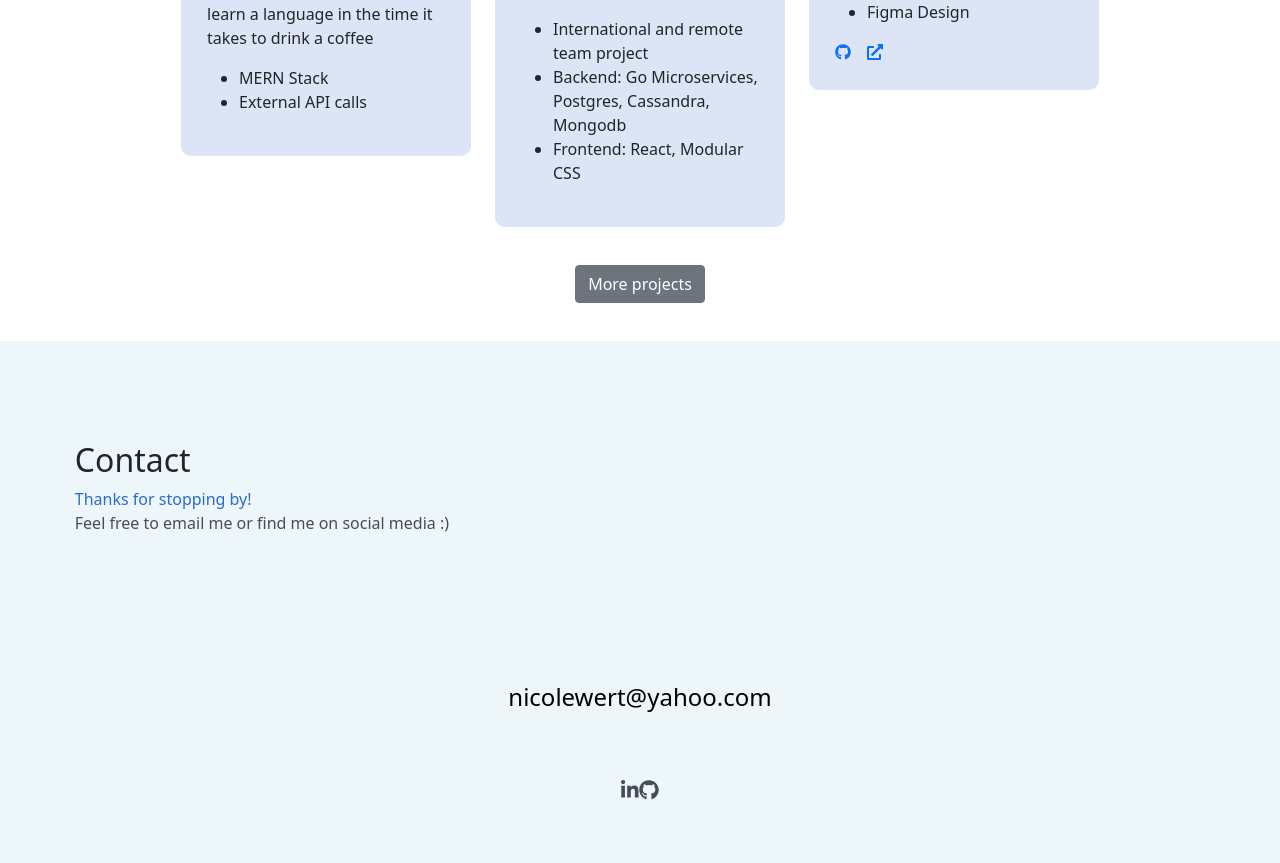
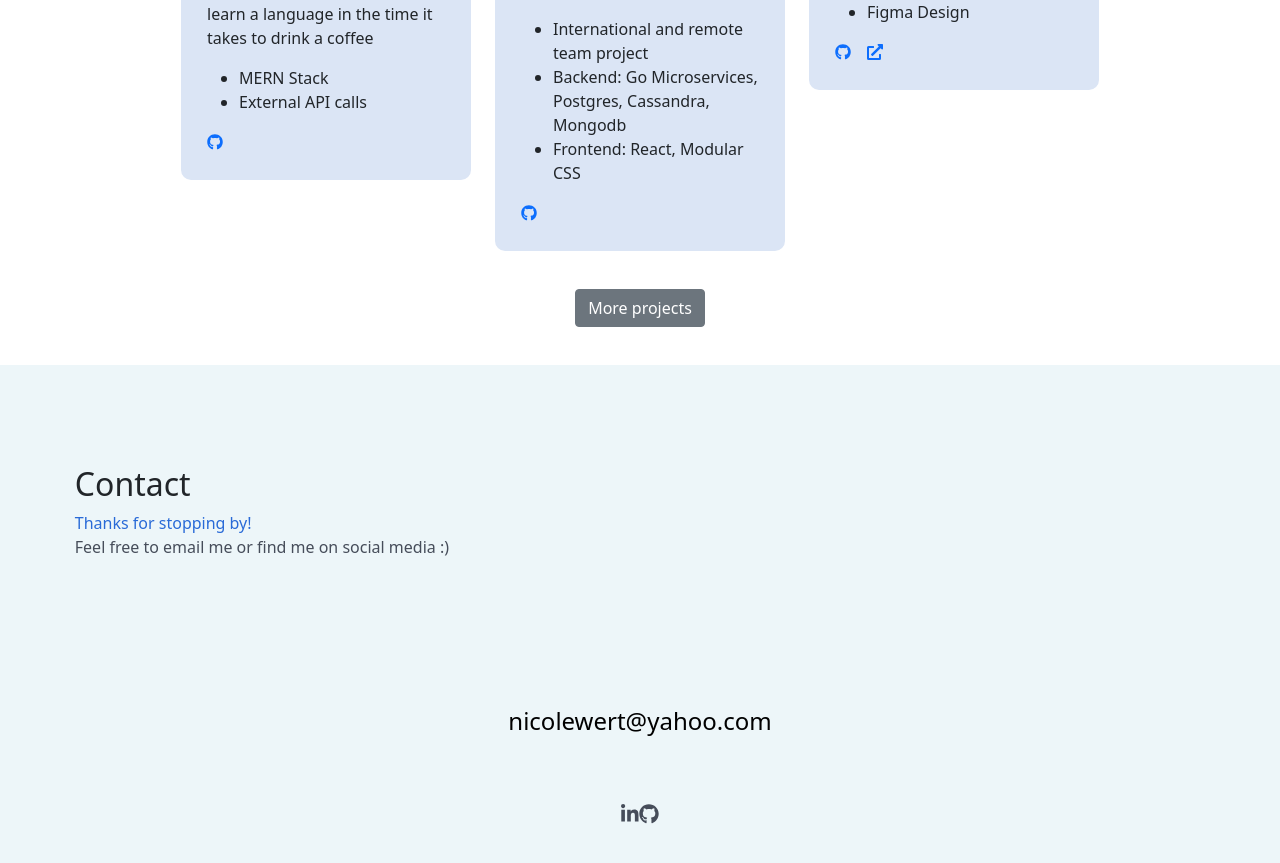
Before and after one commit to nicolewert/Portfolio, a React (Create React App) app: page / in a window 1280 px wide. Shown: the part 1940-2803 px from the top of the page. Built offline with nearby package versions, Linux system fonts and the light colour scheme.

Commit message:
#12 fix: add gitLinks for coffee japanese and mokumoku projects

```diff
--- a/src/components/Projects/Projects.js
+++ b/src/components/Projects/Projects.js
@@ -20,7 +20,7 @@ const Projects = () => {
                             "MERN Stack",
                             "External API calls"
                         ]}
-                        gitLink = ""
+                        gitLink = "https://github.com/nicolewert/Coffee-Japanese"
                         extLink = ""
                     />
                 </Col>
@@ -34,7 +34,7 @@ const Projects = () => {
                             "Backend: Go Microservices, Postgres, Cassandra, Mongodb",
                             "Frontend: React, Modular CSS"
                         ]}
-                        gitLink = ""
+                        gitLink = "https://github.com/mokumoku-lovers"
                         extLink = ""
                     />
                 </Col>
```
